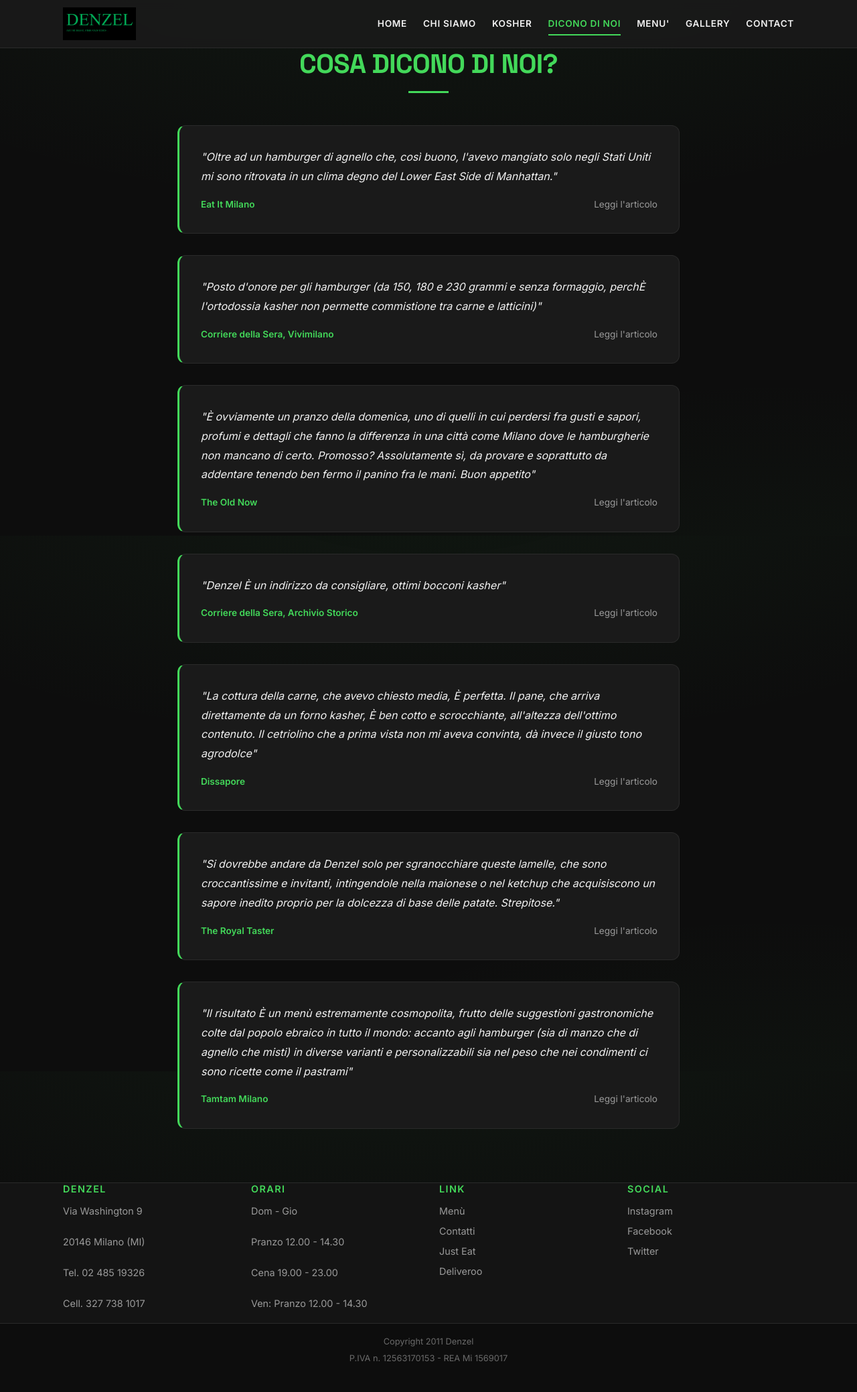
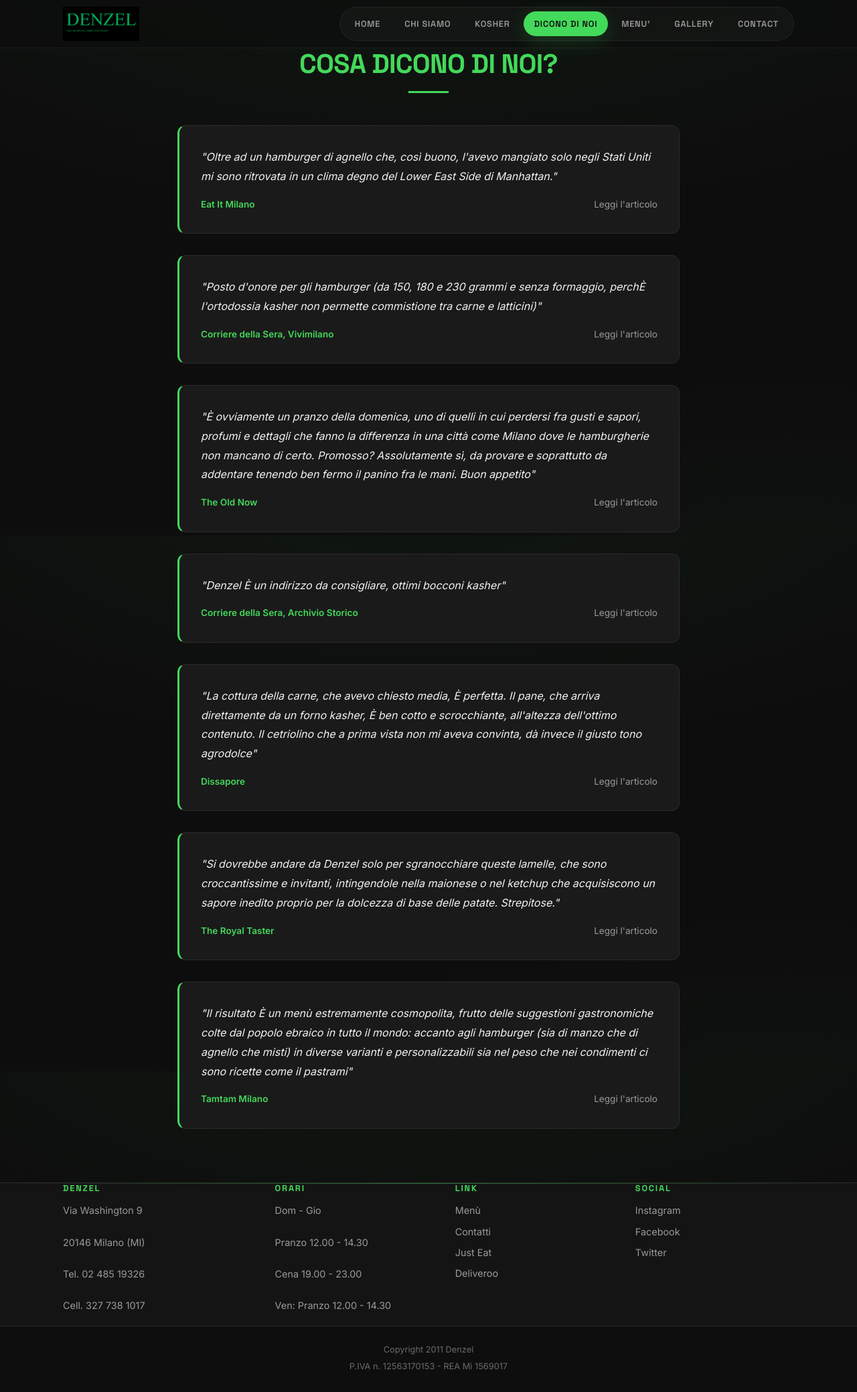
Before and after one commit to murphy-afk/denzel-restaurant, a React (Vite) app in the folder client/: page /diconodinoi in a window 1280 px wide. Shown: the whole page at 67% size. Built offline with nearby package versions, Linux system fonts and the light colour scheme; no server answers.

Commit message:
updated header and footer with glass effect

```diff
--- a/client/src/components/Footer.css
+++ b/client/src/components/Footer.css
@@ -2,11 +2,24 @@
   background-color: var(--color-bg-light);
   border-top: 1px solid var(--color-border);
   margin-top: var(--space-3xl);
+  position: relative;
+  overflow: hidden;
+}
+
+.footer::before {
+  content: '';
+  position: absolute;
+  top: 0;
+  left: 0;
+  right: 0;
+  height: 1px;
+  background: linear-gradient(90deg, transparent, var(--color-accent), transparent);
+  opacity: 0.5;
 }
 
 .footer-inner {
   display: grid;
-  grid-template-columns: repeat(4, 1fr);
+  grid-template-columns: 1.2fr 1fr 1fr 1fr;
   gap: var(--space-xl);
   padding: var(--space-2xl) var(--space-lg);
 }
@@ -19,10 +32,11 @@
 
 .footer-title {
   color: var(--color-accent);
-  font-family: var(--font-body);
-  font-size: 0.9rem;
+  font-family: var(--font-display);
+  font-size: 0.8rem;
   font-weight: 700;
-  letter-spacing: 0.1em;
+  letter-spacing: 0.14em;
+  text-transform: uppercase;
   margin-bottom: var(--space-sm);
 }
 
@@ -30,21 +44,23 @@
 .footer-section a {
   color: var(--color-text-secondary);
   font-size: 0.9rem;
-  line-height: 1.8;
+  line-height: 1.9;
 }
 
 .footer-section a {
-  transition: color var(--transition-fast);
+  transition: all var(--transition-fast);
+  width: fit-content;
 }
 
 .footer-section a:hover {
   color: var(--color-accent);
+  transform: translateX(4px);
 }
 
 .footer-bottom {
-  background-color: var(--color-bg);
+  background-color: rgba(0, 0, 0, 0.3);
   border-top: 1px solid var(--color-border);
-  padding: var(--space-md) var(--space-lg);
+  padding: var(--space-lg);
   text-align: center;
 }
 
--- a/client/src/components/Header.css
+++ b/client/src/components/Header.css
@@ -4,10 +4,11 @@
   left: 0;
   right: 0;
   height: var(--header-height);
-  background-color: rgba(26, 26, 26, 0.95);
-  border-bottom: 1px solid var(--color-border);
+  background: rgba(13, 13, 13, 0.7);
+  backdrop-filter: blur(16px) saturate(180%);
+  -webkit-backdrop-filter: blur(16px) saturate(180%);
+  border-bottom: 1px solid rgba(255, 255, 255, 0.06);
   z-index: 1000;
-  backdrop-filter: blur(8px);
 }
 
 .header-inner {
@@ -21,10 +22,15 @@
   display: flex;
   align-items: center;
   flex-shrink: 0;
+  transition: transform var(--transition-normal);
+}
+
+.header-logo:hover {
+  transform: scale(1.03);
 }
 
 .logo-img {
-  height: 50px;
+  height: 52px;
   width: auto;
   object-fit: contain;
 }
@@ -32,39 +38,35 @@
 .nav {
   display: flex;
   align-items: center;
-  gap: var(--space-lg);
+  gap: var(--space-xs);
+  background: rgba(255, 255, 255, 0.03);
+  padding: 6px;
+  border-radius: 999px;
+  border: 1px solid rgba(255, 255, 255, 0.06);
 }
 
 .nav-link {
-  color: var(--color-text);
-  font-size: 0.85rem;
+  color: var(--color-text-secondary);
+  font-family: var(--font-display);
+  font-size: 0.8rem;
   font-weight: 600;
-  letter-spacing: 0.05em;
+  letter-spacing: 0.06em;
   text-transform: uppercase;
-  transition: color var(--transition-fast);
+  transition: all var(--transition-fast);
+  padding: 8px 16px;
+  border-radius: 999px;
   position: relative;
-  padding: var(--space-xs) 0;
 }
 
-.nav-link::after {
-  content: '';
-  position: absolute;
-  bottom: -2px;
-  left: 0;
-  width: 0;
-  height: 2px;
-  background-color: var(--color-accent);
-  transition: width var(--transition-normal);
+.nav-link:hover {
+  color: var(--color-text);
+  background: rgba(255, 255, 255, 0.06);
 }
 
-.nav-link:hover,
 .nav-link.active {
-  color: var(--color-accent);
-}
-
-.nav-link:hover::after,
-.nav-link.active::after {
-  width: 100%;
+  color: var(--color-bg);
+  background: var(--color-accent);
+  box-shadow: var(--shadow-accent);
 }
 
 /* Mobile menu toggle */
@@ -72,15 +74,18 @@
   display: none;
   flex-direction: column;
   gap: 5px;
-  background: transparent;
-  padding: var(--space-sm);
+  background: rgba(255, 255, 255, 0.05);
+  padding: 10px;
+  border-radius: var(--border-radius-sm);
+  border: 1px solid rgba(255, 255, 255, 0.08);
 }
 
 .menu-toggle span {
   display: block;
-  width: 25px;
+  width: 22px;
   height: 2px;
   background-color: var(--color-text);
+  border-radius: 2px;
   transition: all var(--transition-normal);
 }
 
@@ -97,7 +102,7 @@
 }
 
 /* Responsive */
-@media (max-width: 768px) {
+@media (max-width: 900px) {
   .menu-toggle {
     display: flex;
   }
@@ -105,14 +110,17 @@
   .nav {
     position: fixed;
     top: var(--header-height);
-    left: 0;
-    right: 0;
-    background-color: var(--color-bg);
+    left: var(--space-lg);
+    right: var(--space-lg);
+    background: rgba(20, 20, 20, 0.95);
+    backdrop-filter: blur(20px);
     flex-direction: column;
-    padding: var(--space-xl);
-    gap: var(--space-md);
-    border-bottom: 1px solid var(--color-border);
-    transform: translateY(-100%);
+    padding: var(--space-md);
+    gap: 4px;
+    border-radius: var(--border-radius);
+    border: 1px solid var(--color-border);
+    box-shadow: var(--shadow-lg);
+    transform: translateY(-16px);
     opacity: 0;
     visibility: hidden;
     transition: all var(--transition-normal);
@@ -125,7 +133,9 @@
   }
 
   .nav-link {
-    font-size: 1rem;
-    padding: var(--space-sm) 0;
+    width: 100%;
+    text-align: center;
+    font-size: 0.9rem;
+    padding: 12px;
   }
 }
```
